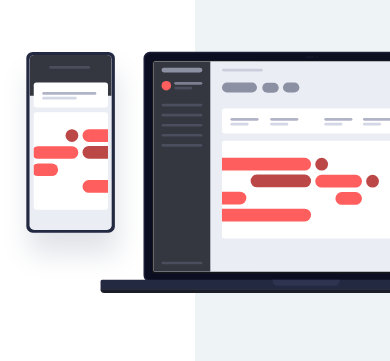
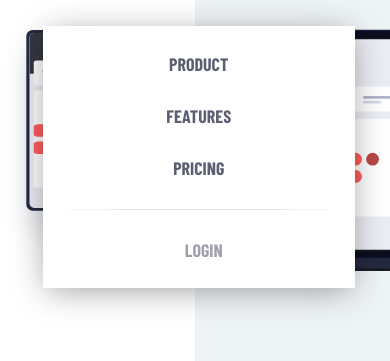
Before and after one commit to calebcadainoo/webfx-base-landing-page, a plain HTML site: page index.html in a window 390 px wide. Shown: the part 111-472 px from the top of the page. Drawn offline with nearby package versions, Linux system fonts and the light colour scheme.

Commit message:
styled mobile view of site navigation menu

```diff
--- a/index.html
+++ b/index.html
@@ -22,19 +22,17 @@
         <!-- navigation elements -->
         <div class="navigation-right">
           <ul class="navigation-menu">
-            <li class="navigation-menu-item">
+            <li>
               <a href="#">Product</a>
             </li>
-            <li class="navigation-menu-item">
+            <li>
               <a href="#">Features</a>
             </li>
-            <li class="navigation-menu-item">
+            <li>
               <a href="#">Pricing</a>
             </li>
-            <li class="navigation-menu-item navigation-dot">
-
-            </li>
-            <li class="navigation-menu-item login-link">
+            <li class="navigation-dot"></li>
+            <li class="login-link">
               <a href="#">Login</a>
             </li>
           </ul>
--- a/style.css
+++ b/style.css
@@ -72,6 +72,7 @@ body::after{
 
 .navigation-right, .navigation-menu{
   display: flex;
+  position: relative;
 }
 
 
@@ -251,6 +252,42 @@ body::after{
   }
 }
 
+@media screen and (max-width: 769px) {
+  .navigation-menu {
+    width: 75vw;
+    max-width: 400px;
+    background: #fff;
+    text-align: center;
+    position: absolute;
+    top: 10vh;
+    right: 10px;
+    z-index: 3;
+    flex-direction: column;
+    padding-left: 0;
+    padding: 12px 10px;
+    box-shadow: 0px 5px 32px -4px rgba(0, 0, 0, 0.4);
+  }
+
+  .navigation-menu li {
+    margin: 15px 10px;
+  }
+
+  .navigation-dot::after{
+    content: '';
+    width: 100%;
+    height: 1px;
+    background: var(--grayish-blue);
+    position: absolute;
+    top: 30%;
+    left: 0;
+    opacity: 0.3;
+  }
+
+  .navigation-mobile-menu-icon {
+    display: block;
+  }
+}
+
 @media screen and (max-width: 720px) {
   .page-center{
     padding: 0 25px;
```
